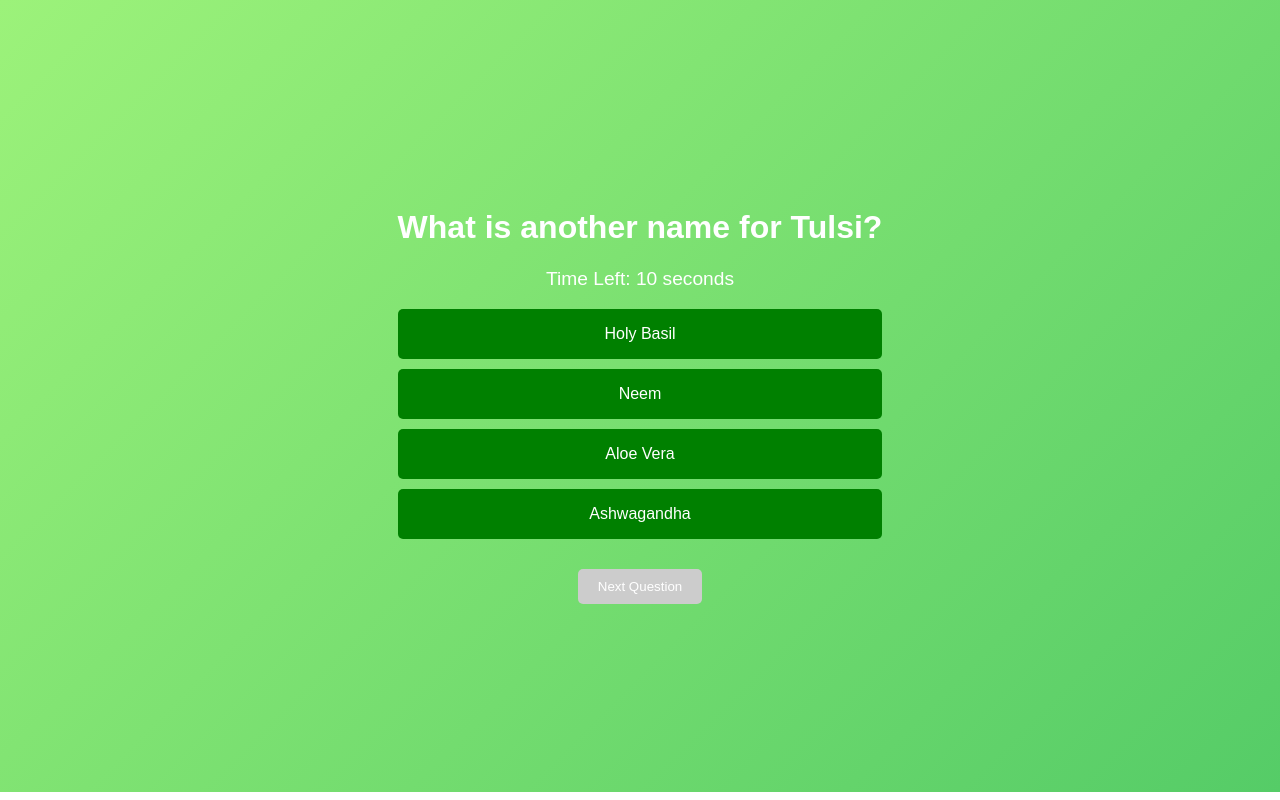
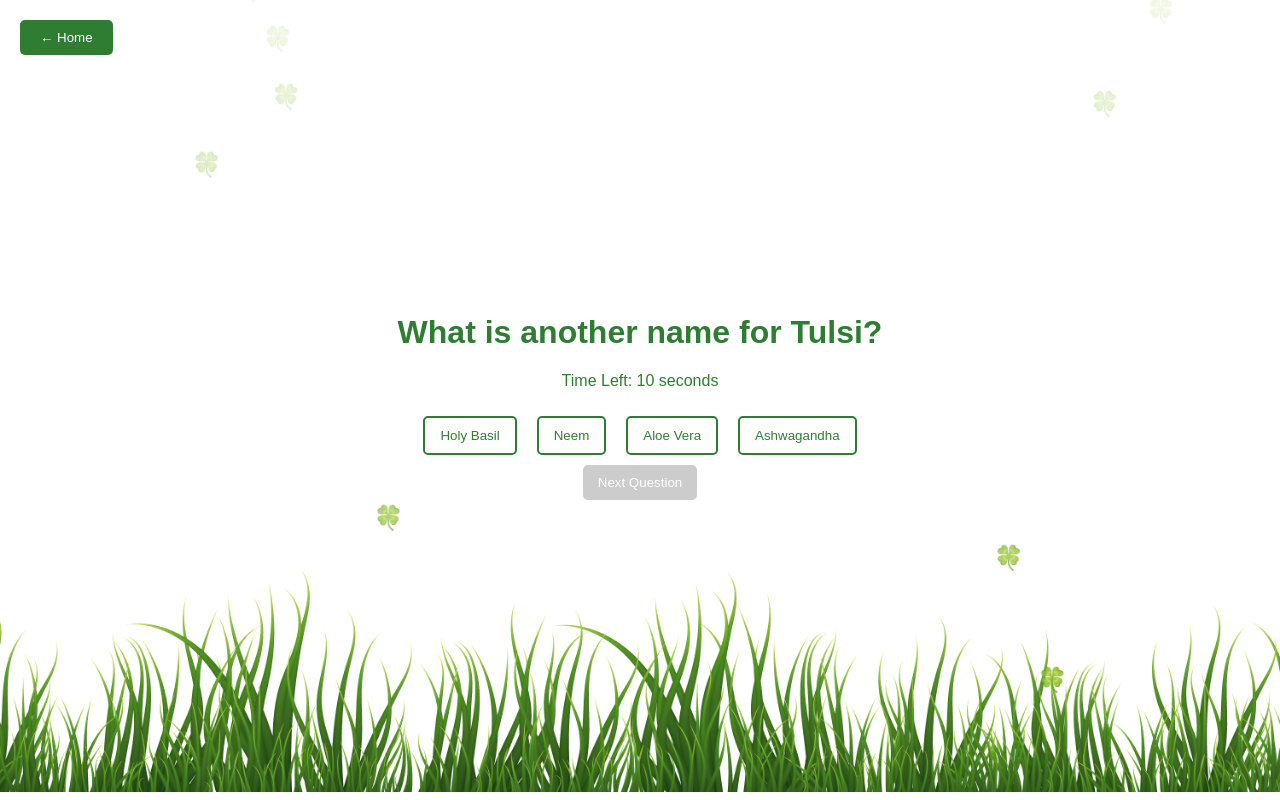
Before and after one commit to BhushanShinde25/1555, a Next.js app: page /quiz in a window 1280 px wide. Built offline with nearby package versions, Linux system fonts and the light colour scheme.

Commit message:
Quiz: ✅ Menu buttons: ✅ Loader: ✅ Extra Routes and Buttons for AI MODEL: ✅ Other buttons theme: ✅

```diff
--- a/src/app/page.tsx
+++ b/src/app/page.tsx
@@ -26,7 +26,7 @@ export default function Home() {
     <div style={darkMode ? styles.darkContainer : styles.lightContainer}>
       {/* Navbar */}
       <nav style={styles.navbar}>
-        <div style={styles.logo}>🌿 HERBAL GARDEN</div>
+        <div style={styles.logo}>🌿 VIRTUAL HERBAL GARDEN</div>
 
         {isMobile ? (
           <div style={styles.hamburger} onClick={() => setMenuOpen(!menuOpen)}>
@@ -34,19 +34,32 @@ export default function Home() {
           </div>
         ) : (
           <ul style={styles.navLinks}>
-            {["/", "/forest", "/pond", "/quiz",].map((path, index) => (
+  {["/", "/forest", "/pond", "/quiz", "/Empty", "/Chat Boat"].map((path, index) => (
     <Link
       key={index}
       href={path}
       style={{
         ...styles.navItem,
-                  color: pathname === path ? "#388E3C" : darkMode ? "#ffffff" : "#222", // Active color + dark mode handling
+        padding: "10px 15px",
+        borderRadius: "8px",
+        color: pathname === path ? "#388E3C" : darkMode ? "#ffffff" : "#222",
+        background: pathname === path ? "#E8F5E9" : "transparent",
+        transition: "all 0.3s ease-in-out",
+      }}
+      onMouseEnter={(e) => {
+        e.currentTarget.style.color = "#1B5E20"; // Dark green text on hover
+        e.currentTarget.style.background = "#A5D6A7"; // Light green background on hover
+      }}
+      onMouseLeave={(e) => {
+        e.currentTarget.style.color = pathname === path ? "#388E3C" : darkMode ? "#ffffff" : "#222";
+        e.currentTarget.style.background = pathname === path ? "#E8F5E9" : "transparent";
       }}
     >
       {path === "/" ? "Home" : path.substring(1).charAt(0).toUpperCase() + path.substring(2)}
     </Link>
   ))}
 </ul>
+
         )}
 
         <div style={styles.navRight}>
@@ -55,6 +68,9 @@ export default function Home() {
             <Search size={18} style={styles.searchIcon} />
           </div> */}
           <FilterDropdown />
+          <Link href="/model" style={styles.AiButton}>
+          AI Model
+          </Link>
           <button onClick={() => setDarkMode(!darkMode)} style={styles.darkModeButton}>
             {darkMode ? <Sun size={20} /> : <Moon size={20} />}
           </button>
@@ -109,6 +125,16 @@ const styles: { [key: string]: React.CSSProperties } = {
     minHeight: "100vh",
     fontFamily: "'Poppins', sans-serif",
     transition: "all 0.3s ease-in-out",
+  },
+  AiButton:{
+    backgroundColor: "#4CAF50",
+    color: "white",
+    padding: "10px 16px",
+    border: "none",
+    borderRadius: "4px",
+    cursor: "pointer",
+    fontSize: "16px",
+    fontWeight: "bold",
   },
   darkContainer: {
     backgroundColor: "#121212",
--- a/src/app/pond/PondPage.module.css
+++ b/src/app/pond/PondPage.module.css
@@ -16,7 +16,7 @@
     top: 25px;
     left: 25px;
     padding: 10px 15px;
-    background-color: #ff9800;
+    background-color: green;
     color: white;
     font-size: 16px;
     font-weight: bold;
--- a/src/app/quiz/page.tsx
+++ b/src/app/quiz/page.tsx
@@ -1,8 +1,9 @@
 "use client";
 
-import React, { useState, useEffect } from "react";
+import React, { useState, useEffect, CSSProperties, useMemo } from "react";
 import { motion } from "framer-motion";
 import { useRouter } from "next/navigation";
+import FallingLeaf from "@/components/FallingLeaf";
 
 const quizData = [
   { question: "What is another name for Tulsi?", options: ["Holy Basil", "Neem", "Aloe Vera", "Ashwagandha"], answer: "Holy Basil" },
@@ -42,58 +43,40 @@ const QuizPage: React.FC = () => {
     }
   };
 
+  const fallingLeafComponent = useMemo(() => <FallingLeaf />, []);
+
   return (
+    <div >
       <motion.div
         initial={{ opacity: 0 }}
         animate={{ opacity: 1 }}
         exit={{ opacity: 0 }}
         transition={{ duration: 0.5 }}
-      style={{
-        display: "flex",
-        flexDirection: "column",
-        alignItems: "center",
-        justifyContent: "center",
-        height: "94vh",
-        background: "linear-gradient(135deg,rgb(156, 242, 122),rgb(85, 204, 103))",
-        color: "white",
-        textAlign: "center",
-        padding: "20px",
-      }}
+        style={styles.container}
         >
-      {quizFinished ? (
-        <motion.div
-          initial={{ scale: 0.8 }}
-          animate={{ scale: 1 }}
-          transition={{ duration: 0.5 }}
-          style={{ background: "white", padding: "20px", borderRadius: "10px", color: "black", boxShadow: "0px 4px 10px rgba(0, 0, 0, 0.3)" }}
-        >
-          <h1>Quiz Completed!</h1>
-          <p style={{ fontSize: "1.5rem", fontWeight: "bold" }}>Final Score: {score} / {quizData.length}</p>
+        {fallingLeafComponent}
+        {/* Back to Home Button */}
         <motion.button
           onClick={() => router.push("/")}
           whileHover={{ scale: 1.1 }}
           whileTap={{ scale: 0.9 }}
-            style={{
-              marginTop: "20px",
-              padding: "10px 20px",
-              background: "green",
-              color: "white",
-              borderRadius: "5px",
-              border: "none",
-              cursor: "pointer",
-            }}
+          style={styles.backButton}
         >
+          ← Home
+        </motion.button>
+
+        {quizFinished ? (
+          <motion.div initial={{ scale: 0.8 }} animate={{ scale: 1 }} transition={{ duration: 0.5 }} style={styles.resultCard}>
+            <h1>Quiz Completed!</h1>
+            <p style={styles.score}>Final Score: {score} / {quizData.length}</p>
+            <motion.button onClick={() => router.push("/")} whileHover={{ scale: 1.1 }} whileTap={{ scale: 0.9 }} style={styles.finishButton}>
               Back to Home
             </motion.button>
           </motion.div>
         ) : (
-        <motion.div
-          initial={{ scale: 0.9 }}
-          animate={{ scale: 1 }}
-          transition={{ duration: 0.5 }}
-        >
+          <motion.div initial={{ scale: 0.9 }} animate={{ scale: 1 }} transition={{ duration: 0.5 }} style={styles.quizCard}>
             <h1>{quizData[currentQuestion].question}</h1>
-          <p style={{ fontSize: "1.2rem" }}>Time Left: {timeLeft} seconds</p>
+            <p style={styles.timer}>Time Left: {timeLeft} seconds</p>
             <div>
               {quizData[currentQuestion].options.map((option, index) => (
                 <motion.button
@@ -101,18 +84,13 @@ const QuizPage: React.FC = () => {
                   whileHover={{ scale: 1.1 }}
                   whileTap={{ scale: 0.9 }}
                   style={{
-                  display: "block",
-                  width: "100%",
-                  height: "50px",
-                  margin: "10px auto",
-                  padding: "10px",
-                  background: selectedOption === option ? "#4caf50" : "green",
-                  color: "white",
+                    ...styles.optionButton,
+                    background: selectedOption === option ? "#2e7d32" : "#ffffff",
+                    color: selectedOption === option ? "#ffffff" : "#2e7d32",
+                    border: "2px solid #2e7d32",
+                    margin: "10px",
+                    cursor: "pointer",
                     borderRadius: "5px",
-                  border: "none",
-                  fontSize: "1rem",
-                  cursor: "pointer",
-                  transition: "background 0.3s ease-in-out",
                   }}
                   onClick={() => setSelectedOption(option)}
                 >
@@ -120,28 +98,56 @@ const QuizPage: React.FC = () => {
                 </motion.button>
               ))}
             </div>
-          <motion.button
-            onClick={handleNext}
-            disabled={!selectedOption}
-            whileHover={{ scale: 1.1 }}
-            whileTap={{ scale: 0.9 }}
-            style={{
-              marginTop: "20px",
-              padding: "10px 20px",
-              background: selectedOption ? "green" : "#ccc",
-              color: "white",
-              borderRadius: "5px",
-              border: "none",
-              cursor: selectedOption ? "pointer" : "not-allowed",
-              transition: "background 0.3s ease-in-out",
-            }}
-          >
+            <motion.button onClick={handleNext} disabled={!selectedOption} whileHover={{ scale: 1.1 }} whileTap={{ scale: 0.9 }} style={{ ...styles.nextButton, background: selectedOption ? "#2e7d32" : "#ccc" }}>
               {currentQuestion + 1 === quizData.length ? "Finish Quiz" : "Next Question"}
             </motion.button>
           </motion.div>
         )}
       </motion.div>
+    </div>
   );
 };
 
+const styles: Record<string, CSSProperties> = {
+
+  container: {
+
+    display: "flex",
+    flexDirection: "column",
+    alignItems: "center",
+    justifyContent: "center",
+    height: "94vh",
+    background: "#ffffff",
+    color: "#2e7d32",
+    textAlign: "center",
+    padding: "20px",
+    position: "relative",
+    backgroundImage: "url('/images/quizBg.png')", // Add your background image URL here
+    backgroundSize: "cover",
+    backgroundPosition: "center",
+    backgroundRepeat: "no-repeat",
+
+  },
+  backButton: {
+    position: "absolute",
+    top: "20px",
+    left: "20px",
+    background: "#2e7d32",
+    color: "white",
+    padding: "10px 20px",
+    borderRadius: "5px",
+    border: "none",
+    cursor: "pointer",
+  },
+  finishButton: {
+    marginTop: "20px",
+    padding: "10px 20px",
+    background: "#2e7d32",
+    color: "white",
+    borderRadius: "5px",
+    border: "none",
+    cursor: "pointer",
+  },
+};
+
 export default QuizPage;
--- a/src/components/FallingLeaf.jsx
+++ b/src/components/FallingLeaf.jsx
@@ -1,5 +1,5 @@
 import React from "react";
-import { motion } from "framer-motion";
+import { color, motion } from "framer-motion";
 
 const leaves = Array.from({ length: 10 }, (_, i) => i);
 
@@ -14,7 +14,7 @@ const FallingLeaf = () => {
           animate={{ y: "100vh", opacity: 1 }}
           transition={{ duration: Math.random() * 3 + 2, repeat: Infinity, ease: "linear", delay: Math.random() * 2 }}
         >
-          🍂
+           🍀
         </motion.div>
       ))}
     </div>
@@ -34,6 +34,7 @@ const styles = {
   leaf: {
     position: "absolute",
     fontSize: "24px",
+    color: "green"
   },
 };
 
--- a/src/components/LoadingScreen.tsx
+++ b/src/components/LoadingScreen.tsx
@@ -1,36 +1,18 @@
 "use client";
 
 import { motion } from "framer-motion";
-import { useEffect, useState } from "react";
 
-export default function LoadingScreen() {
-  const [isVisible, setIsVisible] = useState(true);
-
-  useEffect(() => {
-    const timer = setTimeout(() => setIsVisible(false), 2000); // Hide after 2 seconds
-    return () => clearTimeout(timer);
-  }, []);
-
-  if (!isVisible) return null;
+export default function LoadingScreen({ isLoading }: { isLoading: boolean }) {
+  if (!isLoading) return null;
 
   return (
     <div style={styles.container}>
-      {/* Left Tree */}
       <motion.div
-        initial={{ x: 0 }}
-        animate={{ x: "-100%" }}
-        transition={{ duration: 1 }}
-        style={styles.treeLeft}
+        initial={{ rotate: 0 }}
+        animate={{ rotate: 360 }}
+        transition={{ repeat: Infinity, duration: 1, ease: "linear" }}
+        style={styles.loader}
       />
-
-      {/* Right Tree */}
-      <motion.div
-        initial={{ x: 0 }}
-        animate={{ x: "100%" }}
-        transition={{ duration: 1 }}
-        style={styles.treeRight}
-      />
-
       <motion.p
         initial={{ opacity: 0 }}
         animate={{ opacity: 1 }}
@@ -43,7 +25,7 @@ export default function LoadingScreen() {
   );
 }
 
-const styles: { [key: string]: React.CSSProperties } ={
+const styles: { [key: string]: React.CSSProperties } = {
   container: {
     position: "fixed",
     top: 0,
@@ -53,27 +35,22 @@ const styles: { [key: string]: React.CSSProperties } ={
     display: "flex",
     alignItems: "center",
     justifyContent: "center",
-    background: "#a8df8e",
+    background: "linear-gradient(to right, #a8df8e, white)",
     zIndex: 9999,
     overflow: "hidden",
+    flexDirection: "column",
   },
-  treeLeft: {
-    position: "absolute",
-    left: 0,
-    width: "50vw",
-    height: "100vh",
-    background: "url('/images/tree-left.png') no-repeat center center/cover",
-  },
-  treeRight: {
-    position: "absolute",
-    right: 0,
-    width: "50vw",
-    height: "100vh",
-    background: "url('/images/tree-right.png') no-repeat center center/cover",
+  loader: {
+    width: "100px",
+    height: "100px",
+    border: "10px solid white",
+    borderTop: "10px solid green",
+    borderRadius: "50%",
+    boxSizing: "border-box",
   },
   text: {
-    position: "absolute",
-    fontSize: "2rem",
+    marginTop: "20px",
+    fontSize: "1.5rem",
     color: "#fff",
     fontWeight: "bold",
   },
```
Also changed, not shown: src/components/ClientLayout.tsx (+12 -7 lines), public/images/quizBg.png (added), 1 other file (tests, documents, lock files or other folders). Lines whose indentation alone changed are shown as unchanged.
